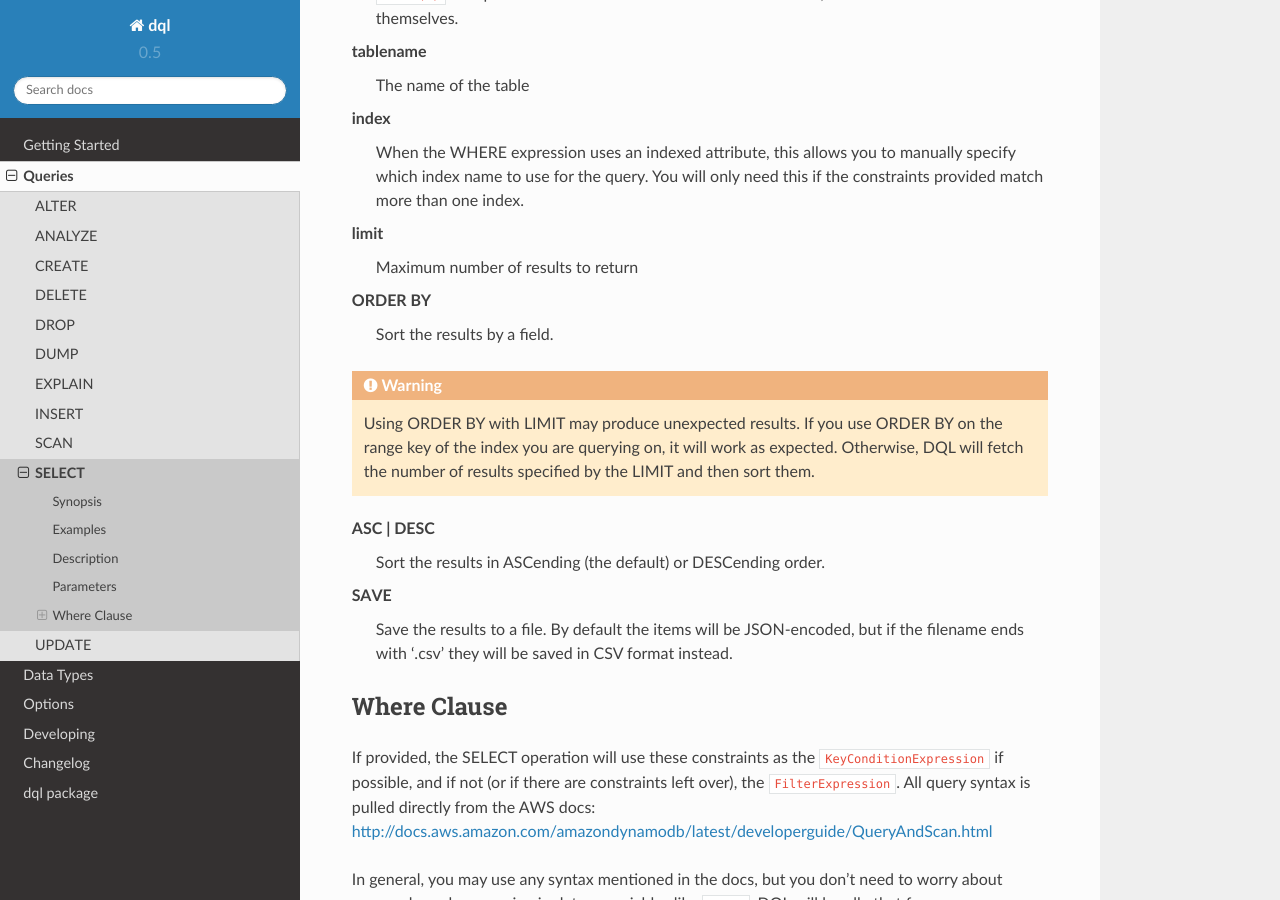
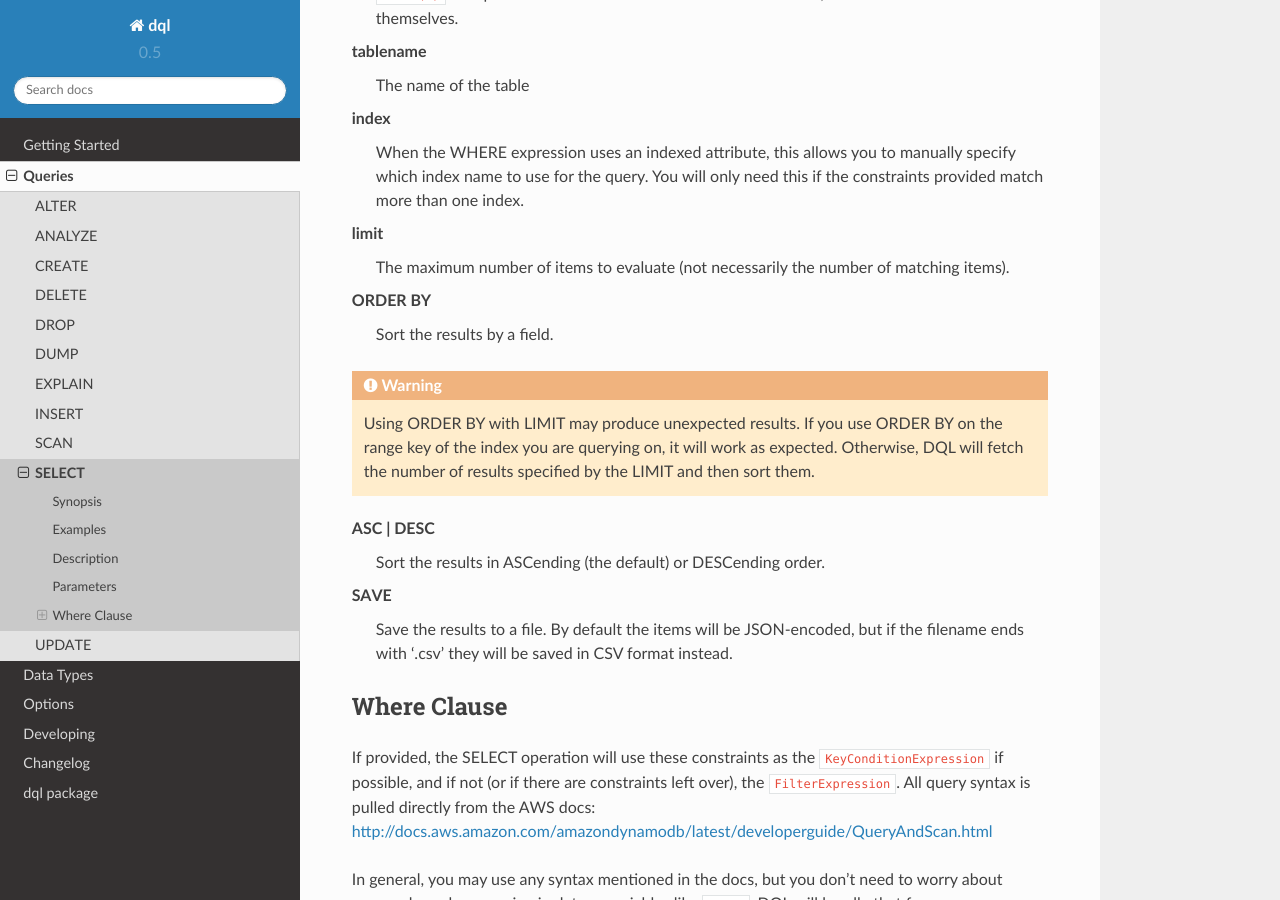
Before and after one commit to stevearc/dql, a Sphinx documentation site: the page built from doc/topics/queries/select.rst, in a window 1280 px wide and 900 px high, scrolled down 1009 px. Built offline with Sphinx 7.4.7 and the Read the Docs theme 2.0.0, drawn with Linux system fonts in a browser that asks for light colours.

Commit message:
Clarify documentation of LIMIT

```diff
--- a/doc/topics/queries/select.rst
+++ b/doc/topics/queries/select.rst
@@ -56,7 +56,8 @@ Parameters
     this if the constraints provided match more than one index.
 
 **limit**
-    Maximum number of results to return
+    The maximum number of items to evaluate (not necessarily the number of
+    matching items).
 
 **ORDER BY**
     Sort the results by a field.
```
